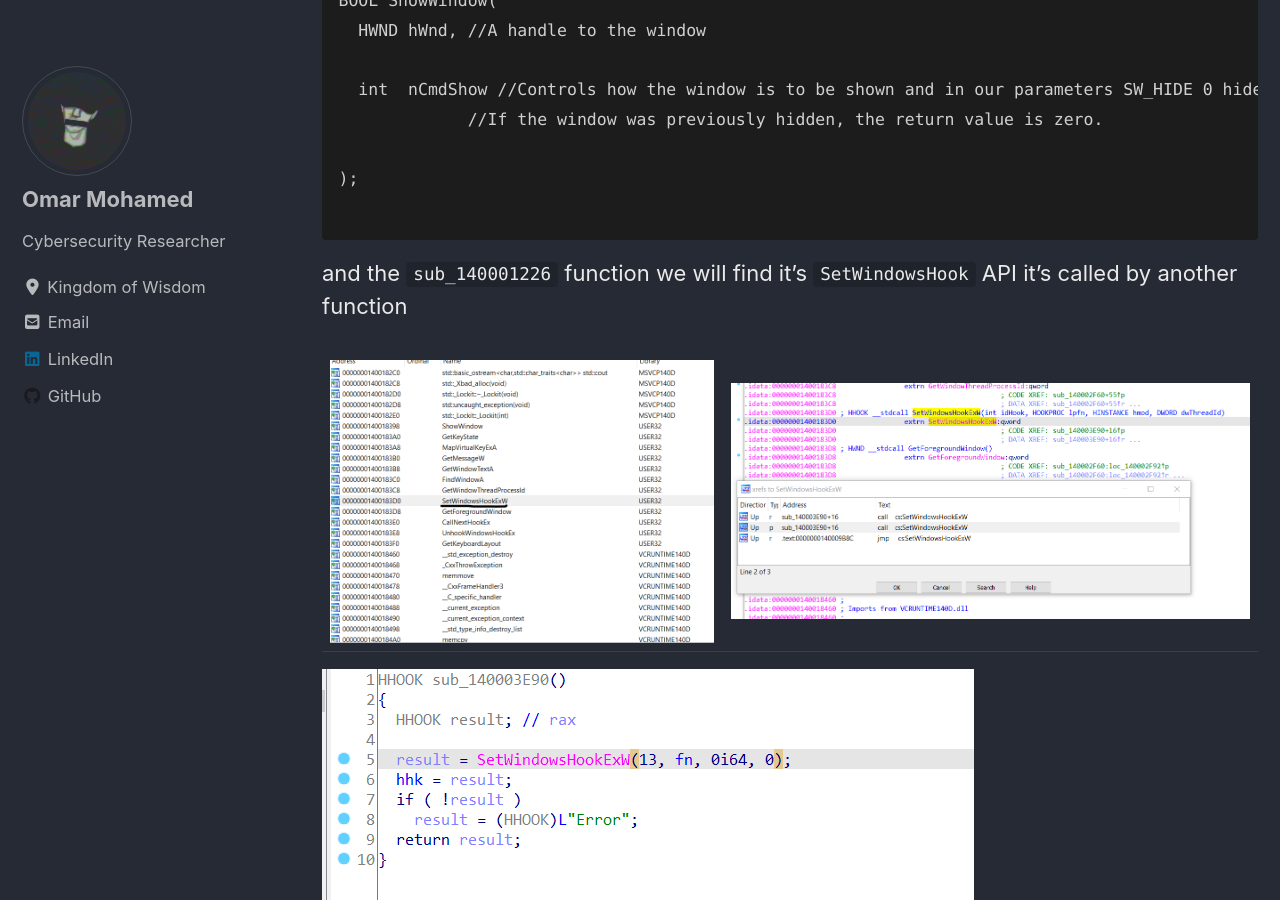
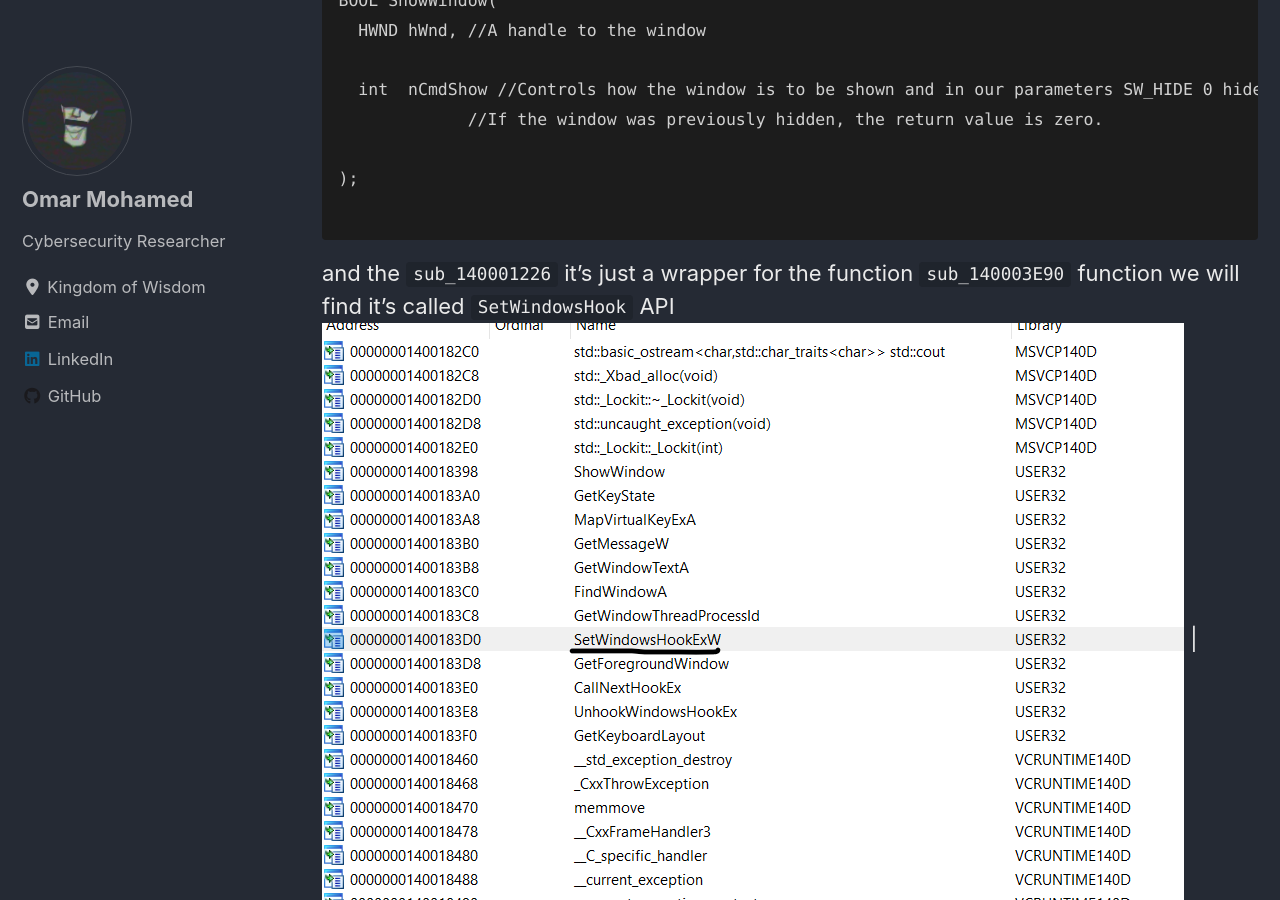
Before and after one commit to ezi0x00/ezi0x00.github.io, a Jekyll site: the page built from _posts/CTF-WriteUp/2020-01-01-nightwalker.md, in a window 1280 px wide and 900 px high, scrolled down 2108 px. Built offline with Jekyll 4.4.1, drawn with Linux system fonts in a browser that asks for light colours; cached includes are drawn as plain includes; nearby versions of some CDN libraries.

Commit message:
Update 2020-01-01-nightwalker.md

````diff
--- a/_posts/CTF-WriteUp/2020-01-01-nightwalker.md
+++ b/_posts/CTF-WriteUp/2020-01-01-nightwalker.md
@@ -42,8 +42,7 @@ BOOL ShowWindow(
 );
 
 ```
-and the `sub_140001226` function we will find it's  `SetWindowsHook` API it's called by another function
-
+and the `sub_140001226` it’s just a wrapper for the function `sub_140003E90` function we will find it's called `SetWindowsHook` API
 [![3](/assets/images/CTF-WriteUp/Night-Walker/3.png)](/assets/images/CTF-WriteUp/Night-Walker/3.png) | [![4](/assets/images/CTF-WriteUp/Night-Walker/4.png)](/assets/images/CTF-WriteUp/Night-Walker/4.png)
 
 [![5](/assets/images/CTF-WriteUp/Night-Walker/5.png)](/assets/images/CTF-WriteUp/Night-Walker/5.png)
````
